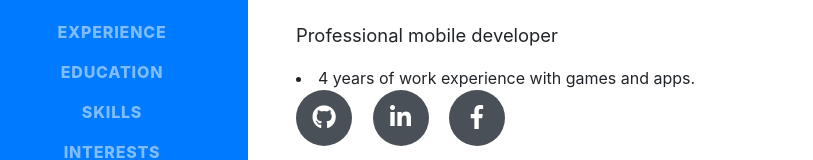
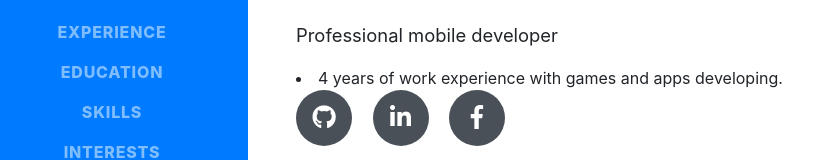
Before and after one commit to tranhoangduong1994/tranhoangduong1994.github.io, a website with bundled scripts: page index.html in a window 1280 px wide. Shown: the part 400-560 px from the top of the page, without its empty margins (24-837 px from the left). Built offline with nearby package versions, Linux system fonts and the light colour scheme; a web font is replaced by a local one.

Commit message:
update content

```diff
--- a/index.html
+++ b/index.html
@@ -104,7 +104,7 @@
           </p>
           <li>
             <i class="fa-li fa fa-check"></i>
-            4 years of work experience with games and apps.
+            4 years of work experience with games and apps developing.
           </li>
           <div class="social-icons">
             <a href="https://github.com/tranhoangduong1994/" target="_blank">
```
